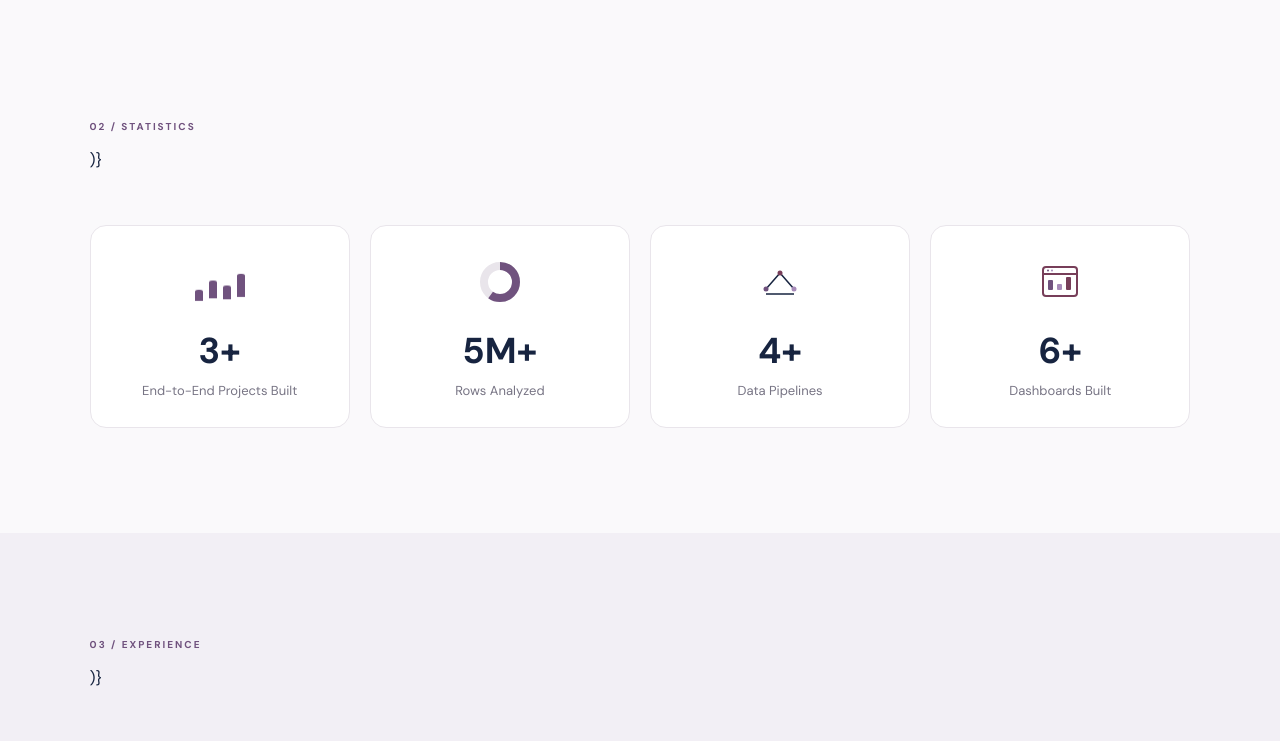
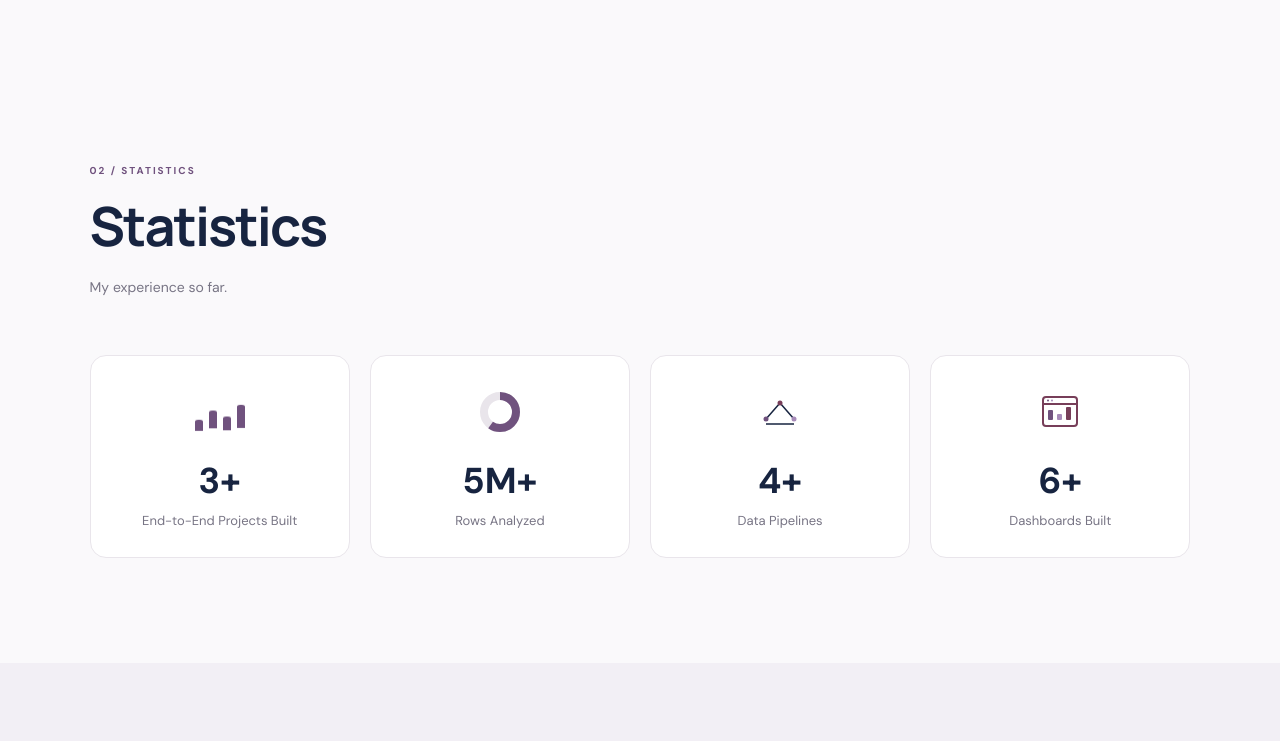
Before and after one commit to fotounshaqra/Analytics-Portfolio, a React (Vite) app: page / in a window 1280 px wide. Shown: the part 1460-2201 px from the top of the page. Built offline with nearby package versions, Linux system fonts and the light colour scheme.

Commit message:
Refactor SectionHeading to use sectionNames object
Refactor SectionHeading to use a sectionNames object for mapping numbers to titles, improving maintainability.

```diff
--- a/src/App.jsx
+++ b/src/App.jsx
@@ -59,6 +59,18 @@ function Reveal({ children, delay = 0 }) {
 
 
 function SectionHeading({ number, title, description }) {
+  const sectionNames = {
+    "01": "ABOUT",
+    "02": "STATISTICS",
+    "03": "EXPERIENCE",
+    "04": "EDUCATION",
+    "05": "SKILLS",
+    "06": "PROJECTS",
+    "07": "PUBLICATIONS",
+    "08": "CERTIFICATIONS",
+    "09": "CONTACT",
+  };
+
   return (
     <motion.div
       className="section-heading"
@@ -70,26 +82,14 @@ function SectionHeading({ number, title, description }) {
         ease: [0.22, 1, 0.36, 1],
       }}
     >
-      <p className="eyebrow">
-  {number} / {
-    {
-      "01": "ABOUT",
-      "02": "STATISTICS",
-      "03": "EXPERIENCE",
-      "04": "EDUCATION",
-      "05": "SKILLS",
-      "06": "PROJECTS",
-      "07": "PUBLICATIONS",
-      "08": "CERTIFICATIONS",
-      "09": "CONTACT"
-    }[number]
-  }
-</p>
+      <p className="eyebrow">{number} / {sectionNames[number] || "PORTFOLIO"}</p>
+      <h2>{title}</h2>
+      {description && (
+        <p className="section-description">{description}</p>
       )}
     </motion.div>
   );
 }
-
 
 
 // Animated experience pie chart — self-contained, no additional imports.
```
